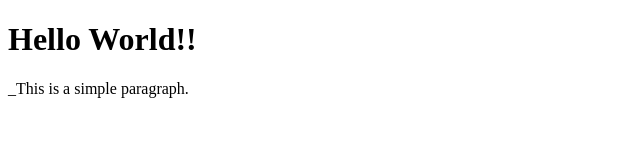
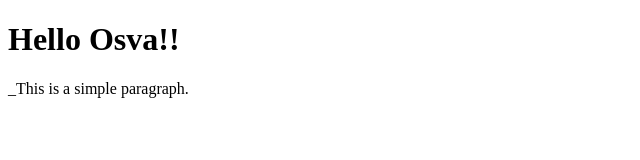
Before and after one commit to ArqSol/testpipeline, a plain HTML site: page index.html in a window 1280 px wide. Shown: the full height of the page, 0-640 px from the left. Drawn offline with Linux system fonts and the light colour scheme.

Commit message:
cambio de leyenda

```diff
--- a/index.html
+++ b/index.html
@@ -7,7 +7,7 @@
     </head>
 
     <body>
-        <h1>Hello World!!</h1>
+        <h1>Hello Osva!!</h1>
         <p>_This is a simple paragraph.</p>
     </body>
 
```
